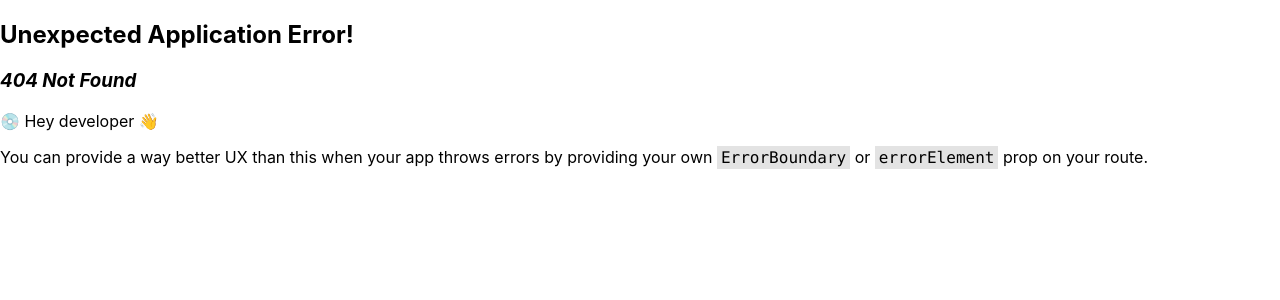
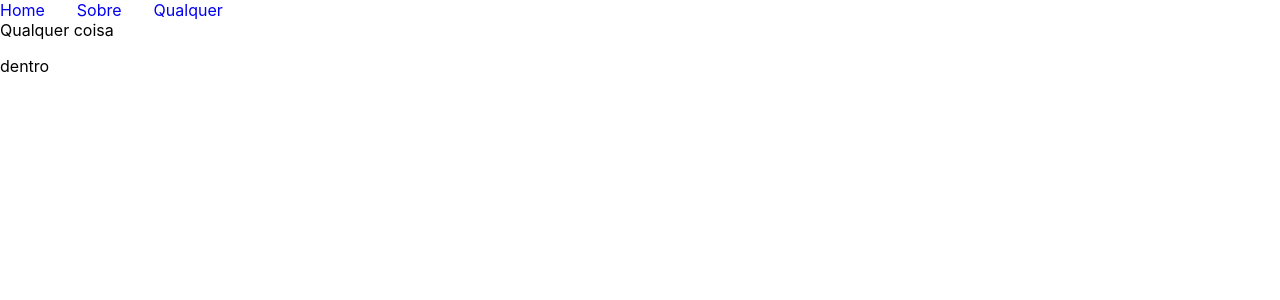
Before and after one commit to EduardoMangeli/apoio, a React (Create React App) app: page /qualquer in a window 1280 px wide. Before the commit this address had no page. Shown: the top 300 px of the page. Built offline with nearby package versions, Linux system fonts and the light colour scheme.

Commit message:
resolvendo menu

```diff
--- a/src/components/Menu/Menu.jsx
+++ b/src/components/Menu/Menu.jsx
@@ -5,6 +5,7 @@ const Menu = () => (
     <MeuNav>
         <Link to="/">Home</Link>
         <Link to="/sobre">Sobre</Link>
+        <Link to="/qualquer">Qualquer</Link>
     </MeuNav>
 );
 
--- a/src/index.js
+++ b/src/index.js
@@ -5,6 +5,7 @@ import App from './pages/App';
 import reportWebVitals from './reportWebVitals';
 import { RouterProvider, createBrowserRouter } from 'react-router-dom';
 import Sobre from './pages/Sobre';
+import Qualquer from './pages/Qualquer';
 
 const rotas = createBrowserRouter([
   {
@@ -14,6 +15,10 @@ const rotas = createBrowserRouter([
   {
     path: "/sobre",
     element: <Sobre />
+  },
+  {
+    path: "/qualquer",
+    element: <Qualquer />
   }
 ])
 
--- /dev/null
+++ b/src/pages/Qualquer.jsx
@@ -0,0 +1,11 @@
+import Menu from "../components/Menu/Menu";
+
+const Qualquer = () => (
+    <>
+    <Menu/>
+    Qualquer coisa
+    <p>dentro</p>
+    </>
+);
+
+export default Qualquer;
```
